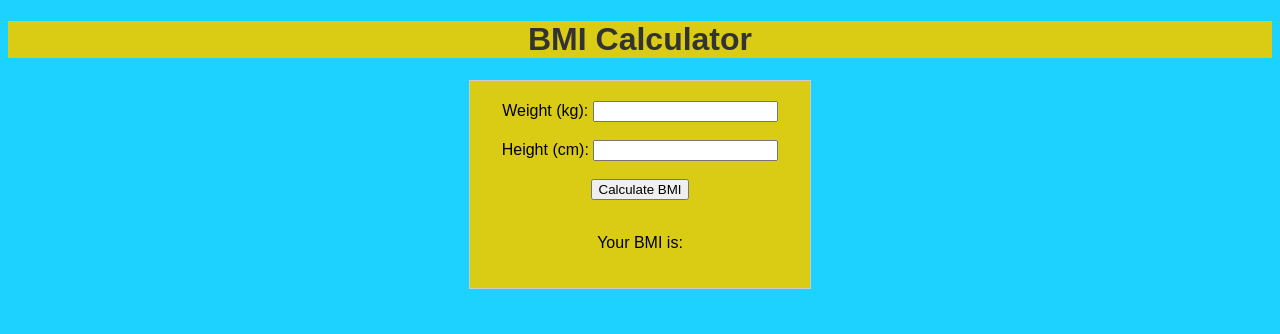
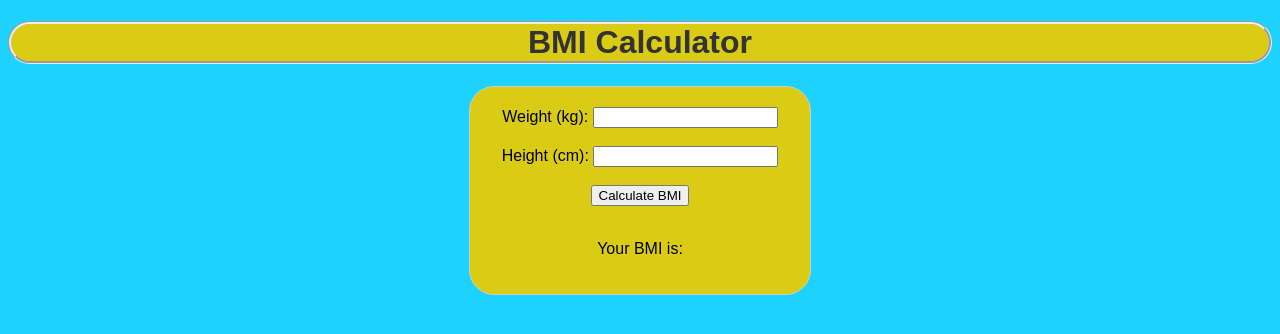
Before and after one commit to THE-ORIGINALGUY007/THE-ORIGINALGUY.GITHUB.IO, a plain HTML site: page index.html in a window 1280 px wide. Drawn offline with Linux system fonts and the light colour scheme.

Commit message:
Update index.html

```diff
--- a/index.html
+++ b/index.html
@@ -9,6 +9,7 @@
             font-family: Arial, sans-serif;
             background-color: rgb(30, 210, 255);
             text-align: center;
+            border-radius: 25px;
         }
         h1 {
             color: #333;
@@ -19,11 +20,12 @@
             padding: 20px;
             margin: 20px auto;
             width: 300px;
+        border-radius: 25px;
         }
     </style>
 </head>
 <body>
-    <h1 style="background-color: #dacc14 ; ">BMI Calculator</h1>
+    <h1 style="background-color: #dacc14 ; border-radius: 25px; box-shadow: #ccc; border-style: groove; ">BMI Calculator</h1>
     <div id="bmi-form">
         <label for="weight">Weight (kg):</label>
         <input type="number" id="weight" step="0.01" required><br><br>
```
